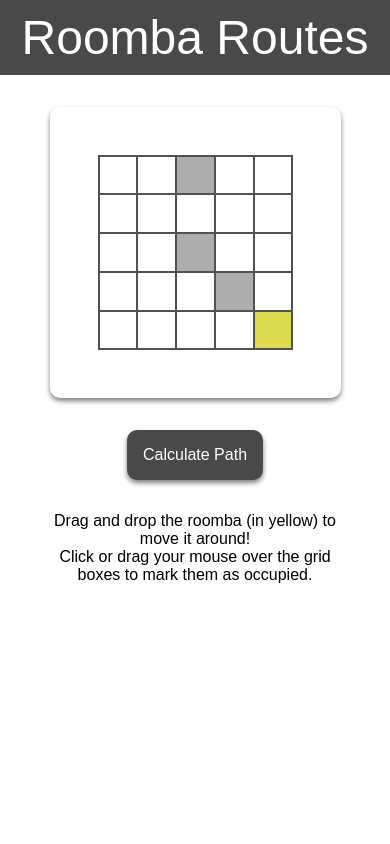
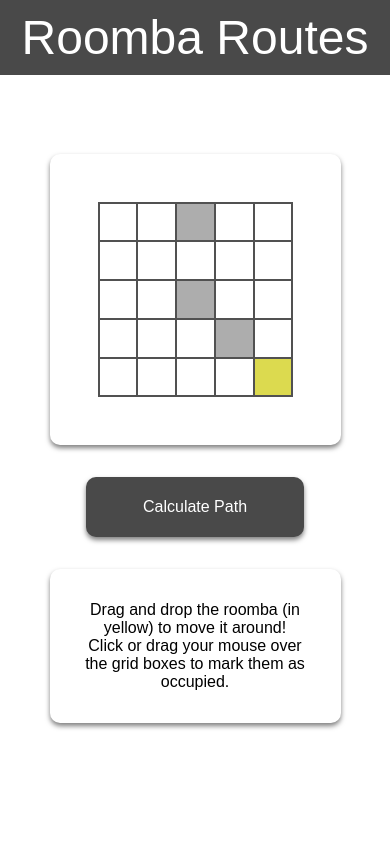
Before and after one commit to benjaminrybacki/roomba_stuff, a Flask app: page / in a window 390 px wide. Run offline with Flask 3, Linux system fonts and the light colour scheme.

Commit message:
Added show path functionality, tweaked responsive design.

```diff
--- a/app.py
+++ b/app.py
@@ -1,31 +1,44 @@
-from flask import Flask
-from flask import render_template
-from flask import request
+from flask import Flask, render_template, request, make_response
+import time
 
 app = Flask(__name__)
 
+path = []
+
 @app.route('/')
 def index():
-  return render_template('index.html')
+    return render_template('index.html')
 
-# create a route to catch the grid that is posted
-@app.route('/calculate_path', methods=['POST'])
-def calculate_path():
+@app.route('/', methods=['POST'])
+def path():
   # get the grid from the post request
   json_grid = request.get_json()
   print(json_grid)
   # parse the grid out of the json
   grid = json_grid['grid']
-  # TODO: show loading somehow  while we are waiting for the path to finish
   # calculate the path
+  global path
   path = calculate_path(grid)
-  return render_template('index.html', path=path)
+  return {"path": path}, 200
 
 # function to calculate path
 def calculate_path(grid):
   path = []
   # TODO: Chance algorithm here
-  return path
+  # for testing, simulate time delay
+  time.sleep(3)
+  # for testing, return fake path
+  return [[4,4], [4,3], [4,2], [4,1], [4,0],
+           [3,0], [2,0], [1,0], [0,0], [0, 1],
+             [1,1], [2,1], [3,1], [3,2], [3,1],
+               [2,1], [1,1], [1,2], [1,3], [0,3],
+                 [0,4], [1,4], [2,4], [2, 3], [2,4], [3,4], [4,4]]
+  # return path
+
+@app.route('/path', methods=['GET'])
+def get_path():
+  # return the path as a json
+  return {'path': path}
 
 if __name__ == '__main__':
   app.run()
--- a/static/script.js
+++ b/static/script.js
@@ -15,12 +15,20 @@
 
 // a function that sends a 2d array representation of the grid to the flask server
 function calculatePath() {
-  // TODO: show loading spinner
+  // show loading spinner while waiting for response
+  let spinner = document.querySelector('.loading-overlay');
+  spinner.classList.remove('hidden');
+
+  // disable the calculate path button
+  let calculatePathButton = document.querySelector('.calculate');
+  calculatePathButton.disabled = true;
+
   let grid = [];
   let row = [];
   let gridBoxes = document.querySelectorAll('.grid-box');
   let index = 0;
   gridBoxes.forEach((box) => {
+    box.classList.remove('path');
       if (box.classList.contains('roomba')) {
         row.push(2);
       } else if (box.classList.contains('occupied')) {
@@ -37,13 +45,35 @@
       }
   });
 
-  fetch('/calculate_path', {
+  fetch('/', {
     method: 'POST',
     headers: {
       'Content-Type': 'application/json'
     },
     body: JSON.stringify({ grid: grid })
-  })
+  }).then(() => {
+    spinner.classList.add('hidden');
+    calculatePathButton.disabled = false;
+    // get path
+    fetch('/path', {method: "GET"}).then((response) => {
+      response.json().then((data) => {
+        console.log(data)
+        let path = data['path'];
+        console.log(path)
+
+        path.forEach((coord, i) => {
+          console.log(coord, i)
+          let row = coord[0];
+          let col = coord[1];
+          let index = row * 5 + col;
+          // add a delay for each box in the path
+          setTimeout(() => {
+            gridBoxes[index].classList.add('path');
+          }, 200 * i);
+        });
+      });
+    });
+  });
 }
 
 // TODO: Fix the drag and drop functionality
--- a/static/styles.css
+++ b/static/styles.css
@@ -15,6 +15,8 @@
   padding: 10px;
   text-align: center;
   font-size: 3em;
+  position: fixed;
+  width: 100%;
 }
 
 .loading-overlay {
@@ -25,6 +27,10 @@
   right: 0;
   bottom: 0;
   background-color: rgba(0, 0, 0, 0.5);
+}
+
+.loading-overlay.hidden {
+  display: none;
 }
 
 .loading {
@@ -52,6 +58,9 @@
   display: block;
   transition: all 0.1s ease-in-out;
   box-shadow: 0 3px 5px 0 rgba(0, 0, 0, 0.5);
+  height: 60px;
+  width: 75%;
+  max-width: 300px;
 }
 
 button:hover {
@@ -65,11 +74,32 @@
   background-color: rgb(32, 113, 32);
 }
 
+.wrap {
+  display: flex;
+  justify-content: center;
+  align-items: center;
+  height: 100vh;
+
+}
+
+.content-grid-wrapper {
+  display: grid;
+  grid-template-columns: 1fr 1fr;
+  max-width: 1000px;
+  /* position items in the center of the cells */
+  justify-content: center;
+  align-items: center;
+  padding: 1em;
+}
+
 .grid {
+  /* make this take up two rows in grid */
+  grid-row: 1 / span 2;
   display: grid;
   grid-template-columns: repeat(5, 1fr);
   max-width: calc(300px + 6em);
-  margin: 2em auto;
+  margin: 0 auto;
+  padding: 0 1em;
   padding: 3em;
   box-shadow: 0 3px 5px 0 rgba(0, 0, 0, 0.5);
   border-radius: 10px;
@@ -79,10 +109,25 @@
   border: 1px solid var(--border-color);
   height: 60px;
   width: 60px;
+  transition: background-color 0.1s ease-in-out;
 }
 
 .grid-box:hover:not(.roomba):not(.occupied) {
   background-color: #f0f0f0;
+}
+
+.grid-box.path {
+  /* create an animation to transition background color from light red to dark red */
+  animation: path 1.5s forwards alternate;
+}
+
+@keyframes path {
+  0% {
+    background-color: #ffcccc;
+  }
+  100% {
+    background-color: #ff6666;
+  }
 }
 
 .right {
@@ -122,19 +167,32 @@
 }
 
 .instructions {
-  text-align: center;
-  margin: 2em auto;
   max-width: calc(300px + 6em);
+  margin: 0 1em;
+  padding: 2em;
+  border-radius: 10px;
+  box-shadow: 0 3px 5px 0 rgba(0, 0, 0, 0.5);
+  justify-self: center;
 }
 
-/* Breakpoint for screensize less than 600 pixels */
+/* Breakpoint for screen size less than 600 pixels */
 @media (max-width: 600px) {
   .grid, .instructions{
    max-width: calc(calc(10vw * 5) + 6em);
+   text-align: center;
+  }
+
+  .instructions, button, .grid {
+    margin: 1em auto;
   }
 
   .grid-box {
     height: 10vw;
     width: 10vw;
   }
+
+  .content-grid-wrapper {
+    grid-template-columns: 1fr;
+    margin-top: 2em;
+  }
 }
--- a/templates/index.html
+++ b/templates/index.html
@@ -2,21 +2,21 @@
 <html>
 
 <head>
-  <meta charset="UTF-8">
+  <!-- meta tag with device width set -->
+  <meta name="viewport" content="width=device-width, initial-scale=1.0">
   <title>Roomba Routes</title>
   <link rel="stylesheet" href="{{ url_for('static', filename='styles.css') }}">
-  <script type="text/javascript" src="{{ url_for('static', filename='script.js')}}" defer></script>
 </head>
 
 <body>
   <header>Roomba Routes</header>
-  {% if loading %}
-  <div class="loading-overlay">
+  <div class="loading-overlay hidden">
     <div class="loading">
       Calculating path
     </div>
   </div>
-  {% endif %}
+  <div class="wrap">
+    <div class="content-grid-wrapper">
 
       <div class="grid">
         <div class="grid-box top left"></div>
@@ -55,6 +55,10 @@
         <br>
         Click or drag your mouse over the grid boxes to mark them as occupied.
       </div>
+    </div>
+  </div>
+  <script type="text/javascript" src="{{ url_for('static', filename='script.js')}}"></script>
+
 </body>
 
 </html>
```
Lines whose indentation alone changed are shown as unchanged.
